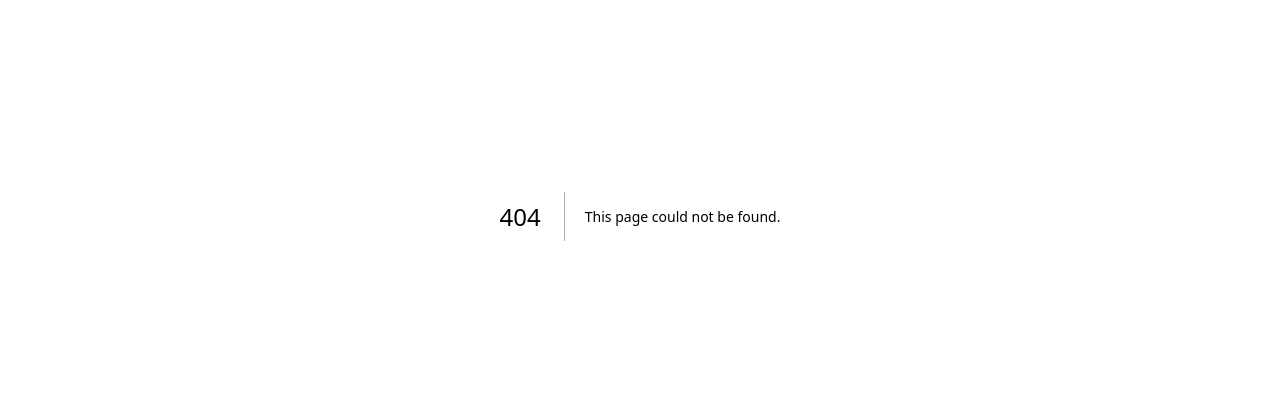
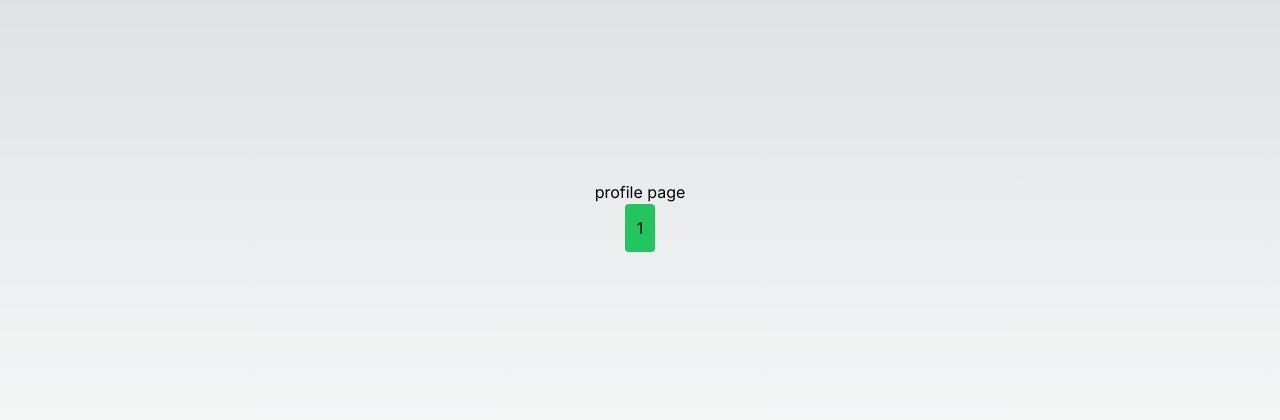
Before and after one commit to MauryaTejash/Authentication-Using-Next.js, a Next.js app: page /profile/1 in a window 1280 px wide. Before the commit this address had no page. Shown: the part 184-604 px from the top of the page. Built offline with nearby package versions, Linux system fonts and the light colour scheme.

Commit message:
profile dynamic page

```diff
--- /dev/null
+++ b/src/app/profile/[id]/page.tsx
@@ -0,0 +1,10 @@
+export default function page({params}:any){
+    return(
+        <div className="flex flex-col items-center justify-center min-h-screen py-2">
+            <h1>profile page</h1>
+            <h2 className="bg-green-500 rounded text-black p-3">
+                {params.id}
+            </h2>
+        </div>
+    )
+}
```
